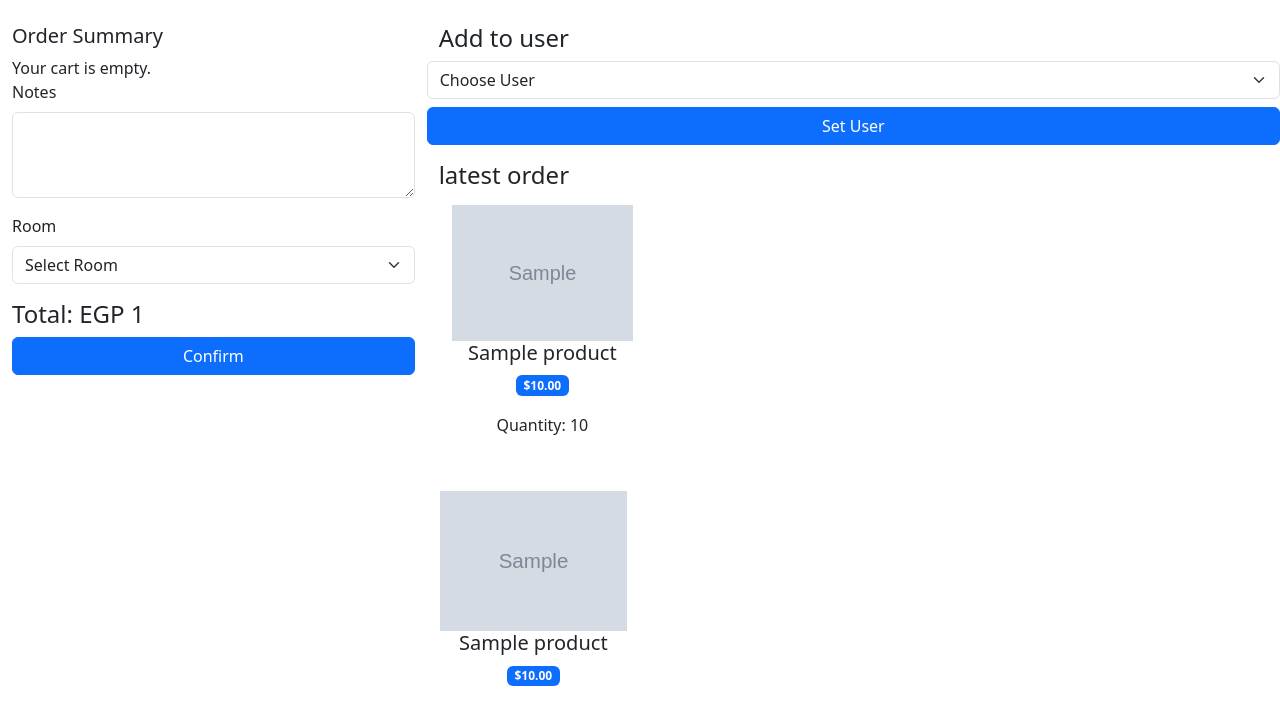
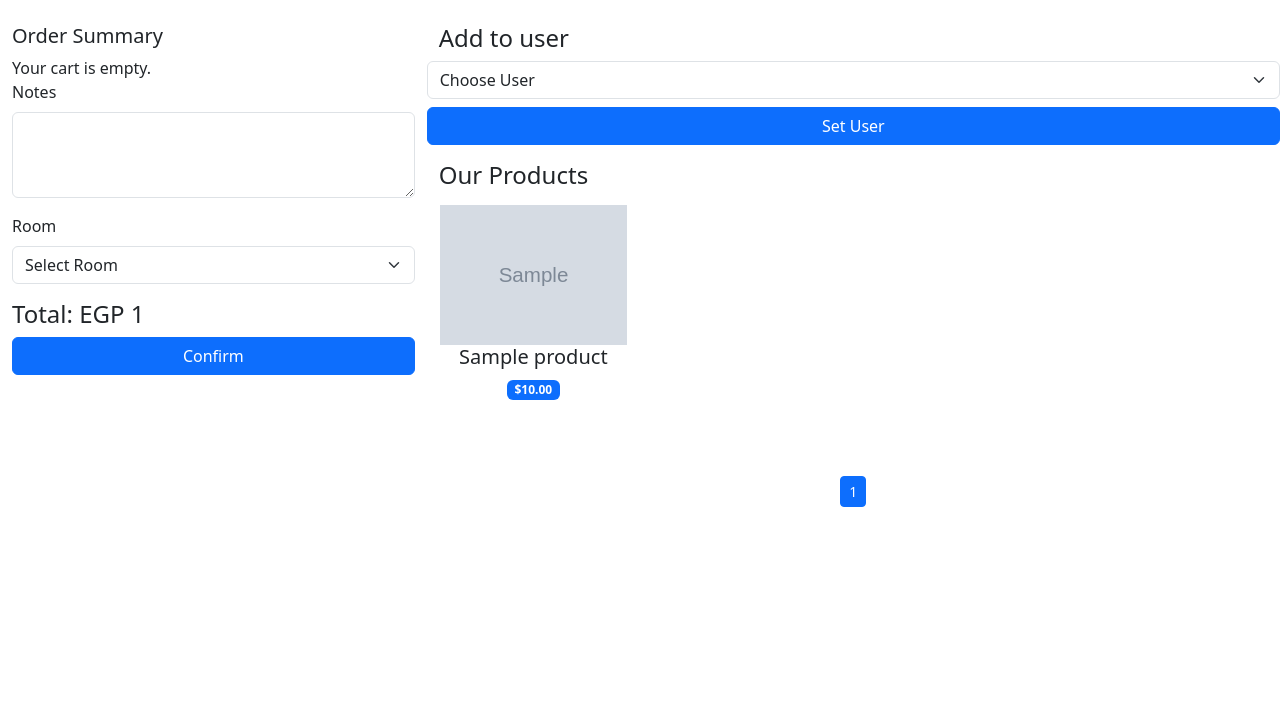
Before and after one commit to saramahmoud7689/Cafetria-Project, a PHP site: page /make_order.php in a window 1280 px wide. Shown: the top 725 px of the page. Run offline with PHP 8.4, Linux system fonts and the light colour scheme; the visitor is signed in with stand-in values (Sample User, id 1); tables that the repository leaves empty hold one stand-in row (values such as "Sample post"); grey boxes marked "Sample" are stand-in pictures.

Commit message:
edit design and permessions

```diff
--- a/user/make_order.php
+++ b/user/make_order.php
@@ -60,10 +60,10 @@ function getProductQuantity($productId) {
                     // Check if cart is not empty
                     if (isset($_SESSION['cart']) && !empty($_SESSION['cart'])) {
                         foreach ($_SESSION['cart'] as $item) {
-                            $pid = $item['id']; // Product ID from session
-                            $productQuantity = $item['quantity']; // Quantity from session
-                            $productPrice = $item['price']; // Product price (you can store price with the item when adding to the cart)
-                            $productName = $item['name']; // Product name (you can store the name too when adding to the cart)
+                            $pid = $item['id'];
+                            $productQuantity = $item['quantity'];
+                            $productPrice = $item['price'];
+                            $productName = $item['name'];
 
                             // Display product in cart
                             echo "<div class='d-flex justify-content-between mb-2'>
@@ -80,26 +80,6 @@ function getProductQuantity($productId) {
                     } else {
                         echo "Your cart is empty.";
                     }
-                    // $query = "SELECT * FROM products";
-                    // $myproducts = mysqli_query($myConnection, $query);
-
-                    // while($product = mysqli_fetch_assoc($myproducts)) {
-                    //     $pname = $product['name'];
-                    //     $pprice = $product['price'];
-                    //     $pid = $product['id'];
-                    //     $productQuantity = getProductQuantity($pid);
-
-                    //     echo "<div class='d-flex justify-content-between mb-2'>
-                    //         <span>$pname</span>  <!-- product name -->
-                    //         <div>
-                    //             <a href='cart.php?action=decrease&orderitem=$pid&price=$pprice' class='btn btn-sm btn-outline-secondary'>-</a> <!-- minus quantity -->
-                    //             <input type='text' value='$productQuantity' size='1' readonly> <!-- product quantity -->
-                    //             <a href='cart.php?action=increase&orderitem=$pid&price=$pprice' class='btn btn-sm btn-outline-secondary'>+</a> <!-- plus quantity -->
-                    //             EGP $pprice <!-- product price -->
-                    //             <a href='cart.php?action=delete&orderitem=$pid&price=$pprice' class='btn btn-sm btn-danger'>X</a> <!-- delete item -->
-                    //         </div>
-                    //     </div>";
-                    // }
                 ?>
             </div>
             <form method="POST" action="confirm_order.php">
@@ -128,16 +108,22 @@ function getProductQuantity($productId) {
 
         <!-- Right Product Section -->
         <div class="col-md-8">
+            <?php
+                $user_session = $_SESSION['user_id'];
 
+                $query = "SELECT * FROM users WHERE id = $user_session";
+                $myuser = mysqli_query($myConnection, $query);
 
-            <!-- at admin view -->
-            <div class="mb-3">
+                $user = mysqli_fetch_assoc($myuser);
+
+                if($user['role'] == 'admin'){
+                    echo "<div class='mb-3'>
                             <h4>Add to user</h4>
-            <form method="POST" action="">
-                <div class="row">
-                <select class="form-select" id="user" name="user_id">
-                    <option>Choose User</option>
-                    <?php
+                            <form method='POST' action=''>
+                                <div class='row'>
+                                <select class='form-select' id='user' name='user_id'>
+                                    <option>Choose User</option>";
+
                     $query = "SELECT * FROM users";
                         $myusers = mysqli_query($myConnection, $query);
 
@@ -147,23 +133,22 @@ function getProductQuantity($productId) {
 
                             echo "<option value='$user_id'>$name</option>";
                         }
-                    ?>
-                </select>
-                <button type="submit" class="btn btn-primary mt-2">Set User</button>
-                <?php
+
+                    echo "</select>
+                          <button type='submit' class='btn btn-primary mt-2'>Set User</button>";
+
                     if (isset($_POST['user_id'])) {
                         $_SESSION['user_id_a'] = $_POST['user_id'];
                     }
 
-                ?>
+                    echo "
                             </div>
                         </form>
-            </div>
+                    </div>";
 
-            <!-- at user view -->
-             <h4>latest order</h4>
-             <!-- show latest order -->
-              <?php
+                }else{
+                    echo "<h4>latest order</h4>";
+
                     $query = "SELECT * FROM orders ORDER BY order_date DESC LIMIT 1"; // Assuming 'created_at' is the date column
                     $myorders = mysqli_query($myConnection, $query);
 
@@ -207,15 +192,18 @@ function getProductQuantity($productId) {
                             echo '</a>';
                         }
                     }
+                }
+            ?>
 
 
+            <div class="row">
+                <h4>Our Products</h4>
+                <?php
+                    $limit = 4;
+                    $page = isset($_GET['page']) ? (int)$_GET['page'] : 1;
+                    $start_from = ($page - 1) * $limit;
 
-              ?>
-
-            <div class="row">
-
-            <?php
-                $query = "SELECT * FROM products";
+                    $query = "SELECT * FROM products LIMIT $start_from, $limit";
                     $myproducts = mysqli_query($myConnection, $query);
 
                     while($product = mysqli_fetch_assoc($myproducts)) {
@@ -232,6 +220,18 @@ function getProductQuantity($productId) {
                         echo '</div>';
                         echo '</a>';
                     }
+
+                    $query2 = "SELECT COUNT(id) AS total FROM products";
+                    $result2 = mysqli_query($myConnection, $query2);
+                    $row = mysqli_fetch_assoc($result2);
+                    $total_records = $row['total'];
+                    $total_pages = ceil($total_records / $limit);
+
+                    echo '<div class="col-12 text-center mt-4">';
+                    for ($i = 1; $i <= $total_pages; $i++) {
+                        echo "<a href='?page=$i' class='btn btn-sm btn-primary m-1'>$i</a>";
+                    }
+                    echo '</div>';
                 ?>
             </div>
         </div>
```
Also changed, not shown: user/confirm_order.php (+17 -2 lines), images/yansun.jpeg (added). Lines whose indentation alone changed are shown as unchanged.
